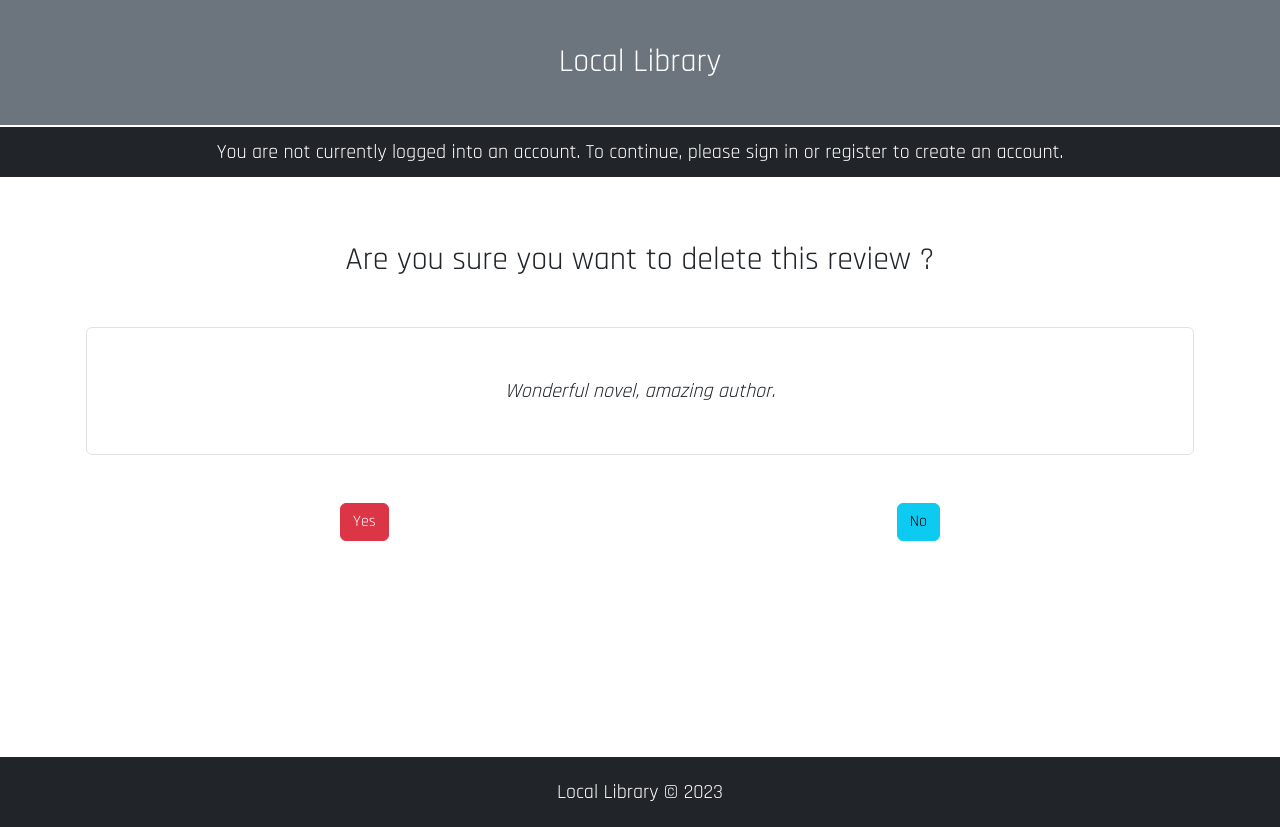
After one commit to Tonye-Onuoha/The-Local-Library, a Django app: page /catalog/review/29 in a window 1280 px wide. The commit adds this page. Run offline with Django 4.2, Linux system fonts and the light colour scheme; data comes from the database, SQL or seed files in the repository; both versions use the stored data as it was after the commit; some libraries are stand-ins or nearby versions.

Commit message:
Added delete review functionality and README file to local repo

```diff
--- a/catalog/admin.py
+++ b/catalog/admin.py
@@ -36,7 +36,7 @@ class BookInstanceAdmin(admin.ModelAdmin):
 class AuthorAdmin(admin.ModelAdmin):
     list_display = ('last_name', 'first_name', 'date_of_birth', 'date_of_death')
     # Defines the order of the fields and how they are laid out (tuple:horizontal,no tuple:vertical) in the detail view
-    fields = ['first_name', 'last_name', ('date_of_birth', 'date_of_death')]
+    fields = ['first_name', 'last_name', 'image', 'biography', ('date_of_birth', 'date_of_death')]
     inlines = [BookInline]
 
 class BookReviewAdmin(admin.ModelAdmin):
--- a/catalog/models.py
+++ b/catalog/models.py
@@ -95,6 +95,8 @@ class Author(models.Model):
     last_name = models.CharField(max_length=100)
     date_of_birth = models.DateField(null=True, blank=True)
     date_of_death = models.DateField('Died', null=True, blank=True)
+    biography = models.TextField(help_text="Enter author's biography",blank=True,null=True)
+    image = models.ImageField(upload_to='authors',blank=True,null=True)
 
     class Meta:
         ordering = ['last_name', 'first_name']
--- /dev/null
+++ b/catalog/templates/review_delete.html
@@ -0,0 +1,17 @@
+{% extends "base.html" %}
+
+{% block content %}
+<div class="container p-3">
+  <div class="review-delete mt-5" style="height:500px;">
+    <h2 class="text-center mb-4">Are you sure you want to delete this review ?</h2>
+    <div class="text-center border rounded p-5 mt-5"><em>{{ post.review }}</em></div>
+    <form class="mt-5" action="" method="POST">
+      {% csrf_token %}
+      <div class="review-delete-buttons" style="display:flex;justify-content:space-around;">
+        <input type="submit" name="submit" value="Yes" class="btn btn-danger">
+        <a href="{% url 'books' %}" class="btn btn-info">No</a>
+      </div>
+    </form>
+  </div>
+</div>
+{% endblock content %}
--- a/catalog/urls.py
+++ b/catalog/urls.py
@@ -15,4 +15,5 @@ urlpatterns = [
     path('mybooks/', views.LoanedBooksByUserListView.as_view(), name='my-borrowed'),
     path('librarian-books,', views.LoanedBooksByLibrariansListView.as_view(), name='all-borrowed'),
     path('book/<uuid:pk>/renew/', views.renew_book_librarian, name='renew-book-librarian'),
+    path('review/<int:pk>', views.review_delete, name='review-delete'),
 ]
--- a/catalog/views.py
+++ b/catalog/views.py
@@ -117,6 +117,16 @@ class AuthorDelete(DeleteView):
     template_name = 'author_confirm_delete.html'
     success_url = reverse_lazy('authors')
 
+def review_delete(request,pk):
+    review = get_object_or_404(BookReview, id=pk)
+    if request.method == 'POST':
+        review.delete()
+        return redirect('books')
+    else:
+        context = {'post':review}
+
+    return render(request, 'review_delete.html',context=context)
+
 
 class LoanedBooksByUserListView(LoginRequiredMixin,PermissionRequiredMixin,ListView):
     """Generic class-based view listing books on loan to current user."""
```
Also changed, not shown: catalog/templates/book_detail.html (+7 -0 lines), README.md (added), catalog/migrations/0009_author_biography_author_image.py (added), db.sqlite3, images/authors/Emily_Brontë.jpg (added), images/authors/Francis_Scott_Fitzgerald.jpg (added), images/authors/George_Orwell.jpg (added), images/authors/Harper_Lee.jpg (added), images/authors/J.K_Rowling.jpg (added), images/authors/Jane_Austen.jpg (added), images/authors/John_R._Tolkien.jpg (added), images/authors/Mark_Twain.jpg (added), images/authors/Markus_Zusak.jpg (added), images/authors/Toni_Morrison.jpg (added).
